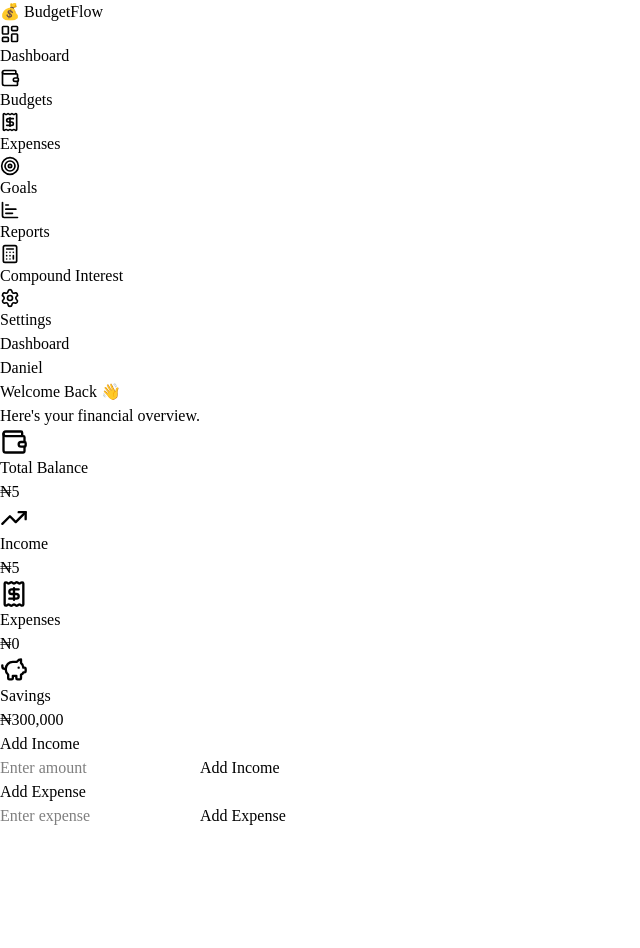
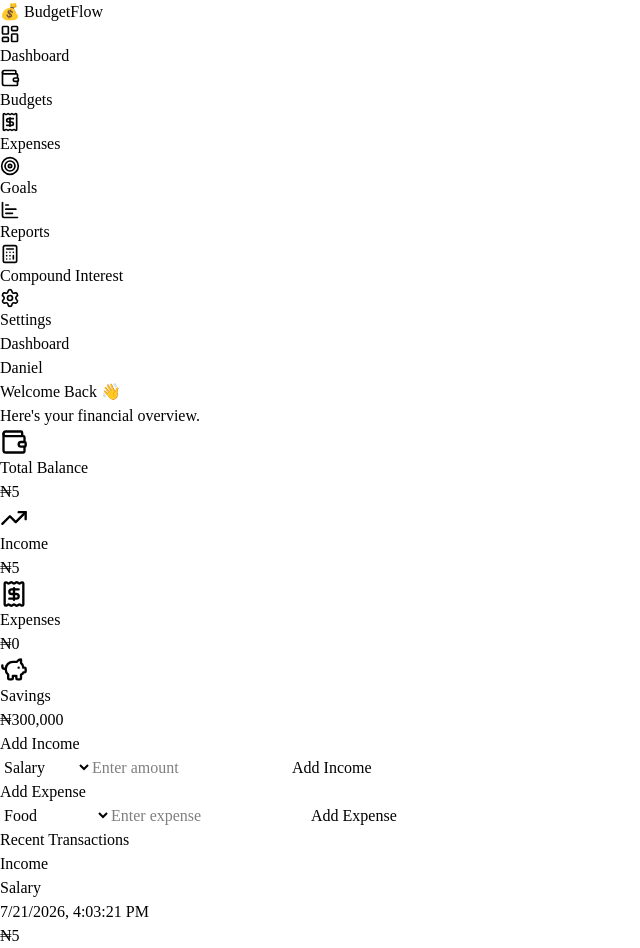
Before and after one commit to skidan007/budgetflow, a React (Vite) app: page / in a window 1280 px wide. Both pictures are taken after typing "5" into the empty fields and a click on the button "Add Income". Shown: the whole page, without its empty margins (0-640 px from the left). Before the commit the page ends 828 px from the top, so only its background shows below. Built offline with nearby package versions, Linux system fonts and the light colour scheme.

Commit message:
feat: improve dashboard layout and add categorized transactions

```diff
--- /dev/null
+++ b/src/components/TransactionItem.jsx
@@ -0,0 +1,31 @@
+const TransactionItem = ({ transaction }) => {
+  const isIncome = transaction.type === "Income";
+
+  return (
+    <div className="flex items-center justify-between rounded-lg border p-4 shadow-sm">
+      <div>
+        <p
+          className={`font-semibold ${
+            isIncome ? "text-green-600" : "text-red-600"
+          }`}
+        >
+          {transaction.type}
+        </p>
+
+        <p className="text-sm text-gray-500">{transaction.category}</p>
+
+        <p className="text-sm text-gray-500">
+          {new Date(transaction.id).toLocaleString()}
+        </p>
+      </div>
+
+      <p
+        className={`font-bold ${isIncome ? "text-green-600" : "text-red-600"}`}
+      >
+        ₦{transaction.amount.toLocaleString()}
+      </p>
+    </div>
+  );
+};
+
+export default TransactionItem;
--- a/src/pages/Dashboard.jsx
+++ b/src/pages/Dashboard.jsx
@@ -1,14 +1,20 @@
+import TransactionItem from "../components/TransactionItem";
 import { useState } from "react";
 import SummaryCard from "../components/SummaryCard";
 import { Wallet, TrendingUp, Receipt, PiggyBank } from "lucide-react";
 
-const Dashboard = () => {
+function Dashboard() {
   const [balance, setBalance] = useState(0);
   const [income, setIncome] = useState(0);
   const [expenses, setExpenses] = useState(0);
 
   const [incomeInput, setIncomeInput] = useState("");
   const [expenseInput, setExpenseInput] = useState("");
+
+  const [incomeCategory, setIncomeCategory] = useState("Salary");
+  const [expenseCategory, setExpenseCategory] = useState("Food");
+
+  const [transactions, setTransactions] = useState([]);
 
   const handleAddIncome = () => {
     if (!incomeInput) return;
@@ -17,6 +23,16 @@ const Dashboard = () => {
 
     setIncome((prev) => prev + amount);
     setBalance((prev) => prev + amount);
+
+    setTransactions((prev) => [
+      ...prev,
+      {
+        id: Date.now(),
+        type: "Income",
+        amount,
+        category: incomeCategory,
+      },
+    ]);
 
     setIncomeInput("");
   };
@@ -28,6 +44,16 @@ const Dashboard = () => {
 
     setExpenses((prev) => prev + amount);
     setBalance((prev) => prev - amount);
+
+    setTransactions((prev) => [
+      ...prev,
+      {
+        id: Date.now(),
+        type: "Expense",
+        amount,
+        category: expenseCategory,
+      },
+    ]);
 
     setExpenseInput("");
   };
@@ -69,10 +95,25 @@ const Dashboard = () => {
         ))}
       </div>
 
+      <div className="grid gap-6 lg:grid-cols-2">
+        {/* Left Column */}
+        <div className="space-y-6">
+          {/* Add Income */}
           <div className="rounded-xl bg-white p-6 shadow">
             <h2 className="mb-4 text-xl font-semibold">Add Income</h2>
 
-        <div className="flex gap-4">
+            <div className="flex flex-col gap-4 lg:flex-row">
+              <select
+                value={incomeCategory}
+                onChange={(e) => setIncomeCategory(e.target.value)}
+                className="w-full rounded-lg border p-3"
+              >
+                <option>Salary</option>
+                <option>Business</option>
+                <option>Investment</option>
+                <option>Gift</option>
+                <option>Other</option>
+              </select>
               <input
                 type="number"
                 value={incomeInput}
@@ -83,17 +124,30 @@ const Dashboard = () => {
 
               <button
                 onClick={handleAddIncome}
-            className="rounded-lg bg-blue-600 px-6 text-white"
+                className="rounded-lg bg-blue-600 px-6 py-3 text-white lg:w-40 w-full"
               >
                 Add Income
               </button>
             </div>
           </div>
 
-      <div className="rounded-xl bg-white p-6 shadow mt-6">
+          {/* Add Expense */}
+          <div className="rounded-xl bg-white p-6 shadow">
             <h2 className="mb-4 text-xl font-semibold">Add Expense</h2>
 
-        <div className="flex gap-4">
+            <div className="flex flex-col gap-4 lg:flex-row">
+              <select
+                value={expenseCategory}
+                onChange={(e) => setExpenseCategory(e.target.value)}
+                className="w-full rounded-lg border p-3"
+              >
+                <option>Food</option>
+                <option>Transport</option>
+                <option>Shopping</option>
+                <option>Bills</option>
+                <option>Entertainment</option>
+                <option>Other</option>
+              </select>
               <input
                 type="number"
                 value={expenseInput}
@@ -104,14 +158,48 @@ const Dashboard = () => {
 
               <button
                 onClick={handleAddExpense}
-            className="rounded-lg bg-red-600 px-6 text-white"
+                className="rounded-lg bg-red-600 px-6 py-3 text-white lg:w-40 w-full"
               >
                 Add Expense
               </button>
             </div>
           </div>
         </div>
+
+        {/* Right Column */}
+        <div className="rounded-xl bg-white p-6 shadow">
+          <h2 className="mb-4 text-xl font-semibold">Recent Transactions</h2>
+
+          <div className="space-y-3 max-h-125 overflow-y-auto pr-2">
+            {transactions.length === 0 ? (
+              <p className="text-center text-gray-500">No transactions yet.</p>
+            ) : (
+              transactions.map((transaction) => (
+                <TransactionItem
+                  key={transaction.id}
+                  transaction={transaction}
+                />
+              ))
+            )}
+          </div>
+        </div>
+      </div>
+
+      {/* <div className="rounded-xl bg-white p-6 shadow">
+        <h2 className="mb-4 text-xl font-semibold">Recent Transactions</h2>
+
+        <div className="space-y-3 max-h-125 overflow-y-auto">
+          {transactions.length === 0 ? (
+            <p className="text-center text-gray-500">No transactions yet.</p>
+          ) : (
+            transactions.map((transaction) => (
+              <TransactionItem key={transaction.id} transaction={transaction} />
+            ))
+          )}
+        </div>
+      </div> */}
+    </div>
   );
-};
+}
 
 export default Dashboard;
```
Lines whose indentation alone changed are shown as unchanged.
